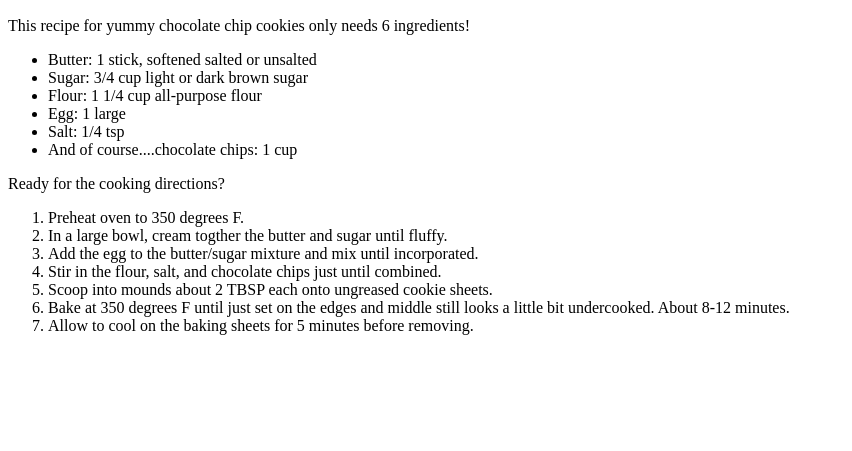
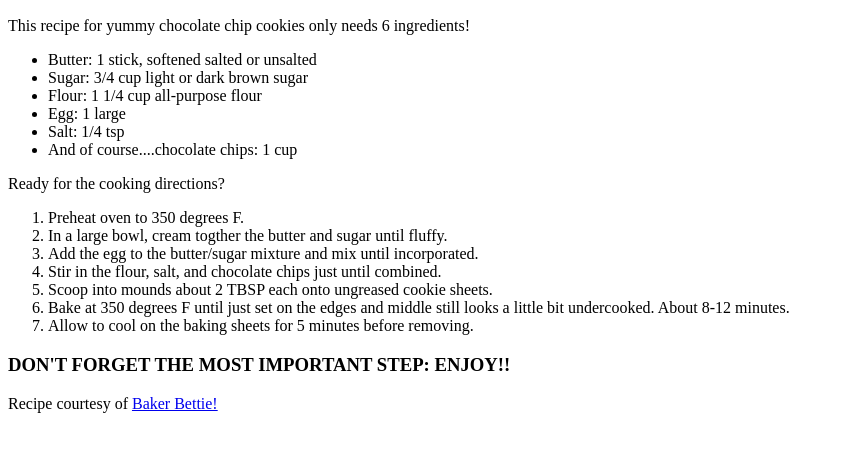
Before and after one commit to Yodaboomer/website1, a plain HTML site: page index.html in a window 1280 px wide. Shown: the part 349-800 px from the top of the page, without its empty margins (0-852 px from the left). Drawn offline with Linux system fonts and the light colour scheme.

Commit message:
add recipe soure link

```diff
--- a/index.html
+++ b/index.html
@@ -44,6 +44,9 @@
               <li>Bake at 350 degrees F until just set on the edges and middle still looks a little bit undercooked. About 8-12 minutes.</li>
               <li>Allow to cool on the baking sheets for 5 minutes before removing.</li>
             </ol>
+        <h3>DON'T FORGET THE MOST IMPORTANT STEP: ENJOY!!</h3>
+        <p> Recipe courtesy of <a href="https:bakerbettie.com" target="_blank">Baker Bettie!</a></p>
+
 
 
 
```
